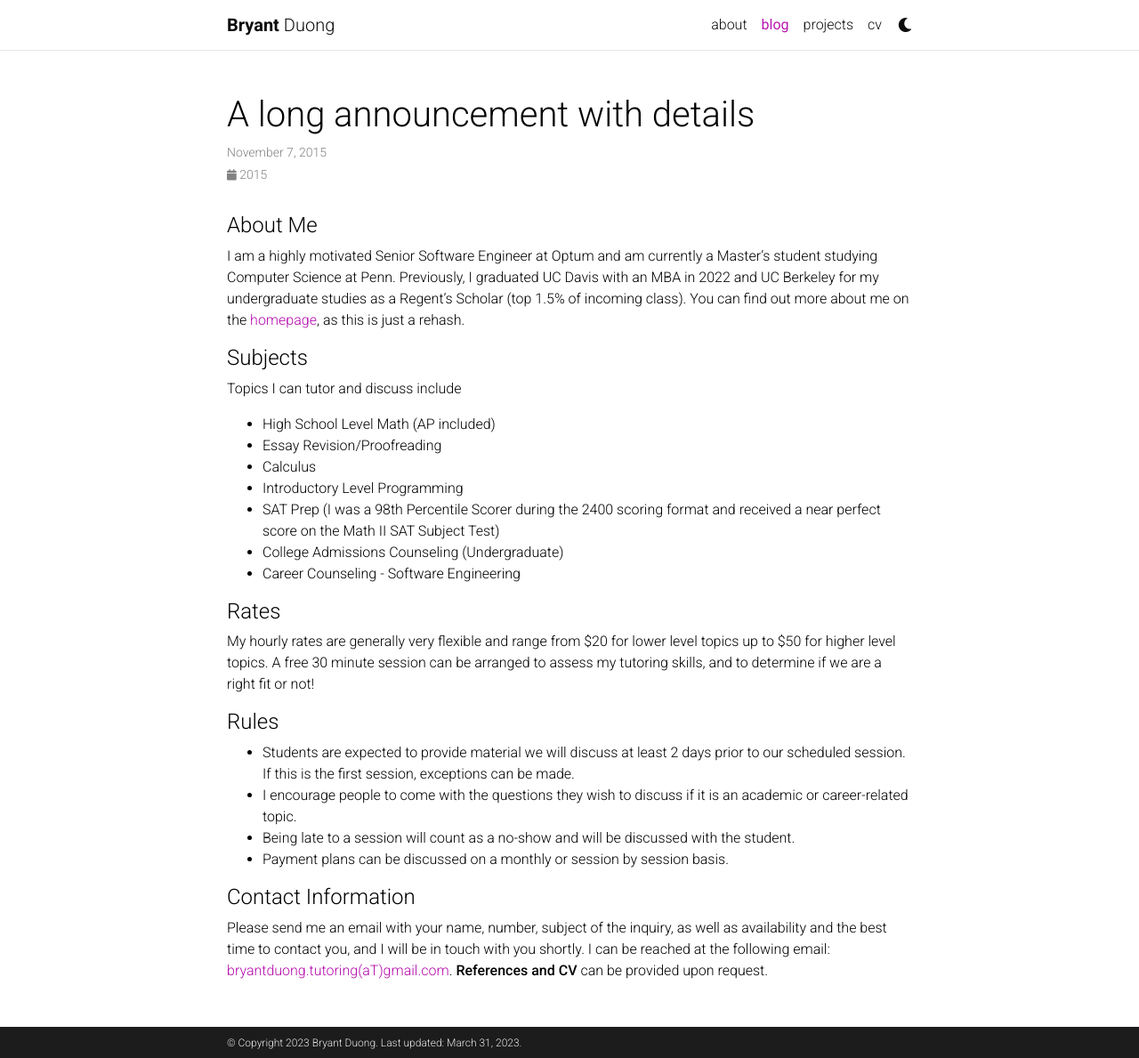
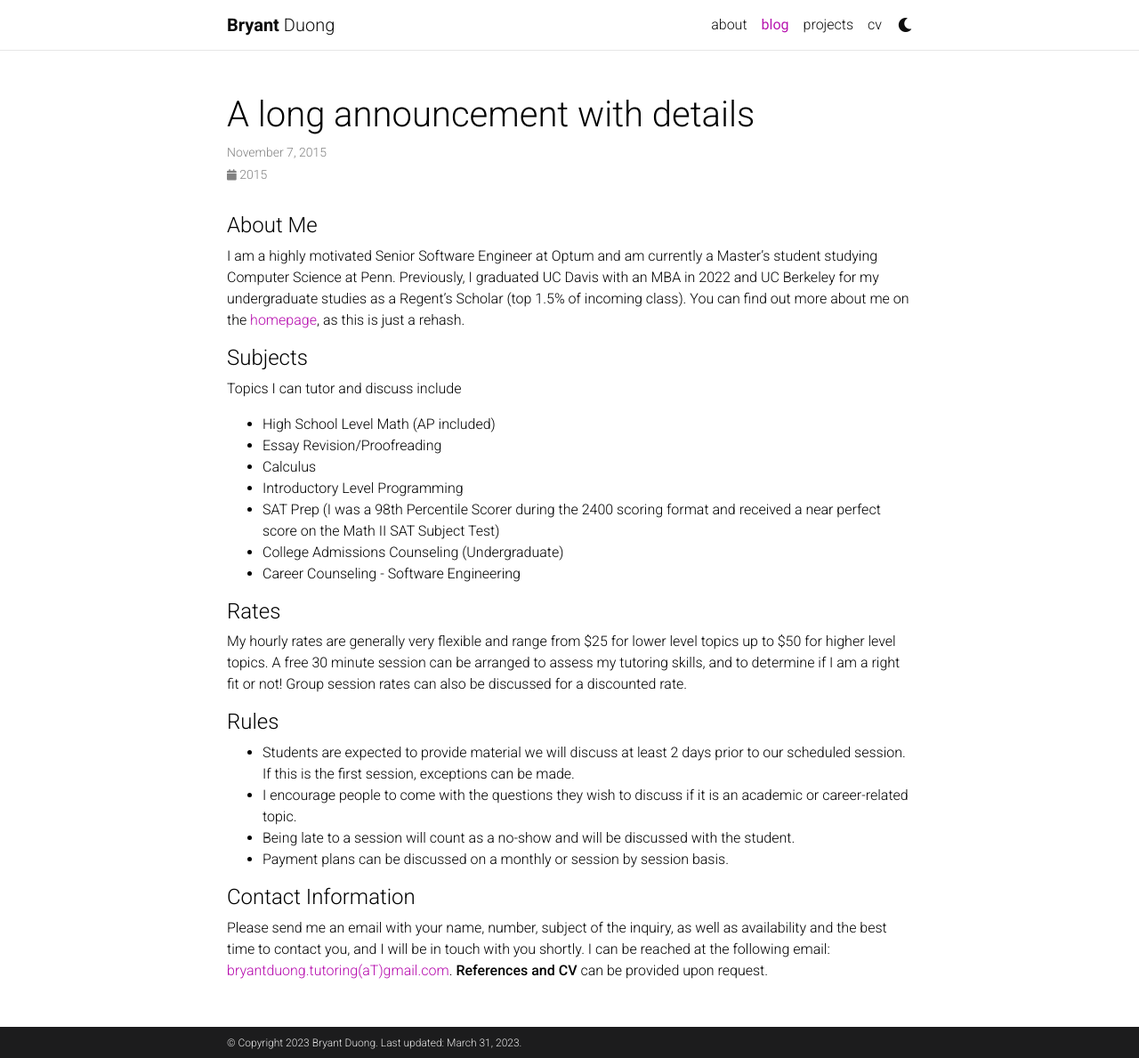
Before and after one commit to bryantduong/bryantduong.github.io, a Jekyll site: the page built from _posts/2023-03-30-tutoring.md, in a window 1280 px wide and 1189 px high. Shown: the whole window at 89% size. Built offline with Jekyll 4.4.1, drawn with Linux system fonts in a browser that asks for light colours; comment, search, counter and statistics services are not loaded; a style sheet for code colours, icons or effects is not loaded.

Commit message:
Update blog

```diff
--- a/_posts/2023-03-30-tutoring.md
+++ b/_posts/2023-03-30-tutoring.md
@@ -24,7 +24,7 @@ Topics I can tutor and discuss include
 
 #### Rates
 
-My hourly rates are generally very flexible and range from $20 for lower level topics up to $50 for higher level topics. A free 30 minute session can be arranged to assess my tutoring skills, and to determine if we are a right fit or not!
+My hourly rates are generally very flexible and range from $25 for lower level topics up to $50 for higher level topics. A free 30 minute session can be arranged to assess my tutoring skills, and to determine if I am a right fit or not! Group session rates can also be discussed for a discounted rate.
 
 #### Rules
 * Students are expected to provide material we will discuss at least 2 days prior to our scheduled session. If this is the first session, exceptions can be made.
```
